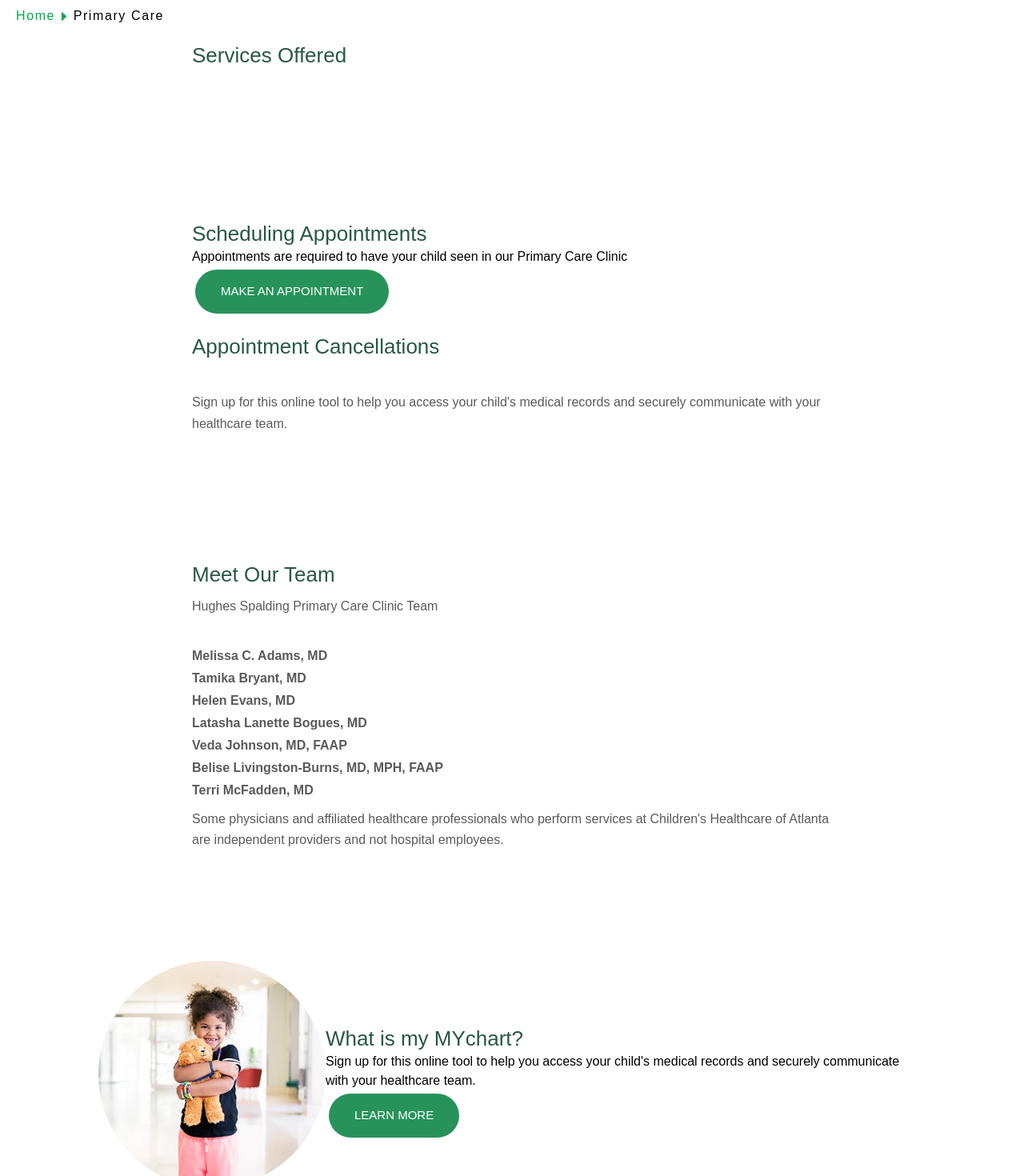
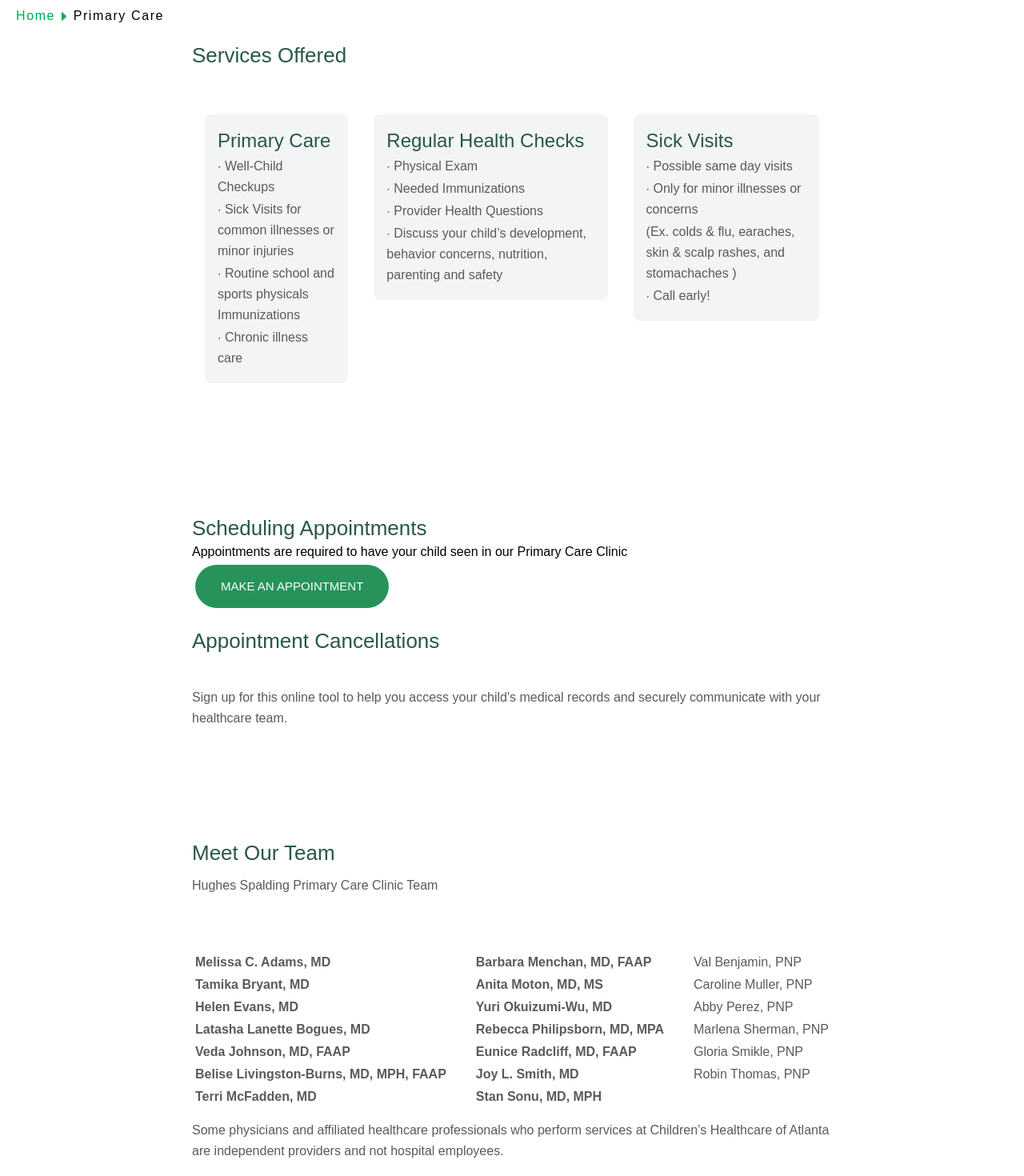
Before and after one commit to DaveKobrin/choa_npo_redo, a Next.js app in the folder choa-org/: page /primarycare in a window 1280 px wide. Shown: the part 660-2130 px from the top of the page at 80% size. Built offline with nearby package versions, Linux system fonts and the light colour scheme.

Commit message:
updates services offered section and team section on the primary care page

```diff
--- a/choa-org/src/pages/primarycare.jsx
+++ b/choa-org/src/pages/primarycare.jsx
@@ -1,5 +1,5 @@
 import { PageColors } from "@/styles/globalstyles";
-import { Heading3Title, ParagText, ParagList } from "@/styles/textStyles";
+import { Heading3Title, Heading4Title, ParagText, ParagList } from "@/styles/textStyles";
 import Button from "@/components/Button";
 import Link from "next/link";
 import { Hero } from "@/components/hero";
@@ -31,9 +31,45 @@ const primaryCare = () => {
             <Heading3Title>
               Services Offered
             </Heading3Title>
-            <div className="mt-10">
-
-
+            <div className="mt-10 flex justify-between">
+              {/* Box 1 */}
+              <div className="box">
+                <div className="rounded-lg bg-gray-100 p-4 m-4">
+              <Heading4Title>
+                Primary Care
+              </Heading4Title>
+                <ParagList>∙ Well-Child Checkups</ParagList>
+                <ParagList>∙ Sick Visits for common illnesses or minor injuries</ParagList>
+                <ParagList>∙ Routine school and sports physicals
+                Immunizations</ParagList>
+                <ParagList>∙ Chronic illness care</ParagList>
+              </div>
+              </div>
+              {/* Box 2 */}
+              <div className="box">
+                <div className="rounded-lg bg-gray-100 p-4 m-4">
+                <Heading4Title>
+                Regular Health Checks
+              </Heading4Title>
+                <ParagList>∙ Physical Exam</ParagList>
+                <ParagList>∙ Needed Immunizations</ParagList>
+                <ParagList>∙ Provider Health Questions</ParagList>
+                <ParagList>∙ Discuss your child’s development, behavior
+                concerns, nutrition, parenting and safety</ParagList>
+              </div>
+              </div>
+              {/* Box 3 */}
+              <div className="box">
+                <div className="rounded-lg bg-gray-100 p-4 m-4">
+                <Heading4Title>
+                Sick Visits
+              </Heading4Title>
+                <ParagList>∙ Possible same day visits</ParagList>
+                <ParagList>∙ Only for minor illnesses or concerns</ParagList>
+                <ParagList>(Ex. colds & flu, earaches, skin & scalp rashes, and stomachaches )</ParagList>
+                <ParagList>∙ Call early! </ParagList>
+              </div>
+              </div>
             </div>
           </div>
         </div>
@@ -70,12 +106,17 @@ const primaryCare = () => {
 
        {/* Team*/}
         <div className="flex flex-col items-center mb-32">
-          <div className="w-[800px] mt-5">
-            <Heading3Title>Meet Our Team</Heading3Title>
+          <div className="w-[800px]">
+            <Heading3Title>
+              Meet Our Team
+            </Heading3Title>
             <ParagText>
                 Hughes Spalding Primary Care Clinic Team
               </ParagText>
-                <span className="pl-9 text-[#00A94F] font-bold">
+            <div className="mt-10 flex justify-between">
+              {/* Box 1 */}
+              <div className="box m-1">
+                <span className="pl-5 text-[#00A94F] font-bold">
                   <ParagList>Melissa C. Adams, MD</ParagList>
                   <ParagList>Tamika Bryant, MD</ParagList>
                   <ParagList>Helen Evans, MD</ParagList>
@@ -84,8 +125,34 @@ const primaryCare = () => {
                   <ParagList>Belise Livingston-Burns, MD, MPH, FAAP</ParagList>
                   <ParagList>Terri McFadden, MD</ParagList>
               </span>
+              </div>
+              {/* Box 2 */}
+              <div className="box m-1">
+                <span className="pl-9 text-[#00A94F] font-bold">
+                  <ParagList>Barbara Menchan, MD, FAAP</ParagList>
+                  <ParagList>Anita Moton, MD, MS</ParagList>
+                  <ParagList>Yuri Okuizumi-Wu, MD</ParagList>
+                  <ParagList>Rebecca Philipsborn, MD, MPA</ParagList>
+                  <ParagList>Eunice Radcliff, MD, FAAP</ParagList>
+                  <ParagList>Joy L. Smith, MD</ParagList>
+                  <ParagList>Stan Sonu, MD, MPH</ParagList>
+              </span>
+              </div>
+
+              {/* Box 3 */}
+              <div className="box m-1">
+                <span className="pl-9 text">
+                  <ParagList>Val Benjamin, PNP</ParagList>
+                  <ParagList>Caroline Muller, PNP</ParagList>
+                  <ParagList>Abby Perez, PNP</ParagList>
+                  <ParagList>Marlena Sherman, PNP</ParagList>
+                  <ParagList>Gloria Smikle, PNP</ParagList>
+                  <ParagList>Robin Thomas, PNP</ParagList>
+              </span>
+              </div>
+            </div>
               <ParagText>
-                Some physicians and affiliated healthcare professionals who perform services at Children&apos;s Healthcare of
+                Some physicians and affiliated healthcare professionals who perform services at Children’s Healthcare of
                 Atlanta are independent providers and not hospital employees.
               </ParagText>
           </div>
@@ -98,7 +165,7 @@ const primaryCare = () => {
             <div className="">
               <img className="" src="primary_care_patientwithteddybear.png" alt="" />
             </div>
-            <div className="w-[750px] mt-5">
+            <div className="w-[750px] mt-5 m-6">
             {/* Text */}
               <Heading3Title>
                 What is my MYchart?
```
Lines whose indentation alone changed are shown as unchanged.
